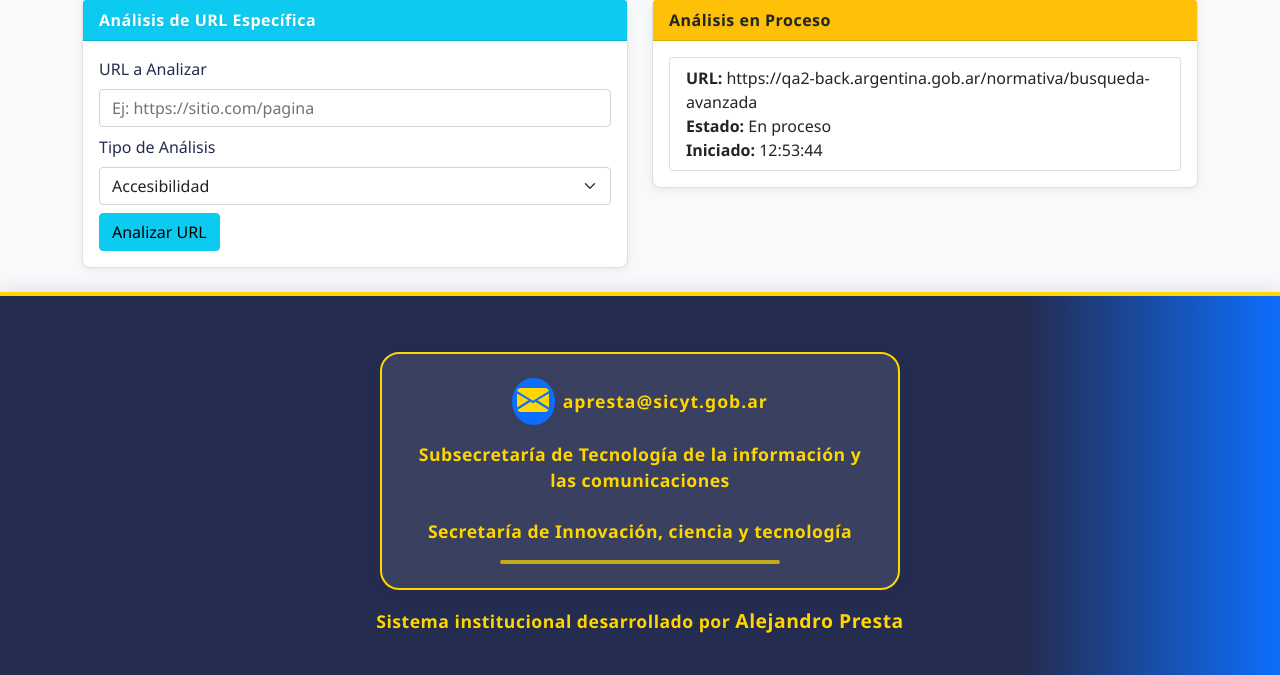
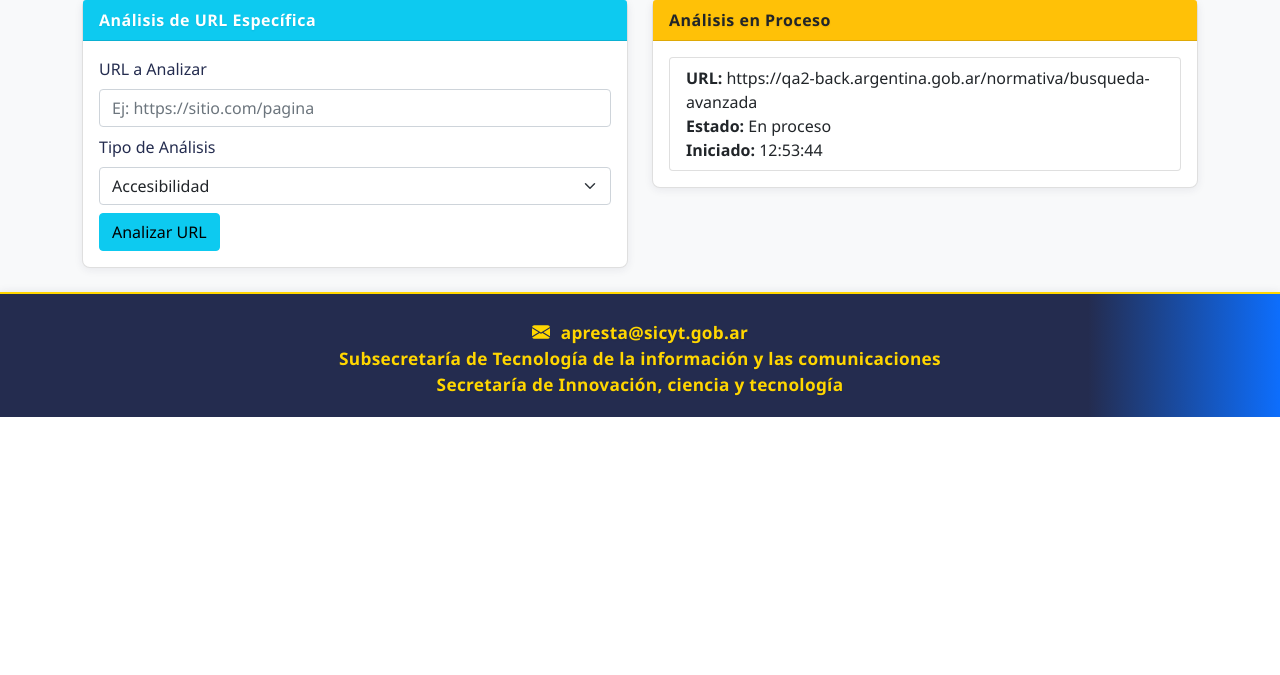
Before and after one commit to alepresta/prestaLabs, a Django app: page / in a window 1280 px wide. Shown: the part 457-1132 px from the top of the page. After the commit the page ends 874 px from the top, so only its background shows below. Run offline with Django 4.2, Linux system fonts and the light colour scheme; the visitor is signed in with stand-in values (Sample User, id 1); parts of the project's set-up code (start-up, migrations or seed data) failed here and were passed over.

Commit message:
Footer minimalista y profesional: diseño compacto, alineado y elegante

```diff
--- a/static/css/dashboard.css
+++ b/static/css/dashboard.css
@@ -81,14 +81,15 @@ body {
 }
 
 .footer {
-    background: linear-gradient(90deg, var(--color-azul-tecnico) 80%, var(--color-azul) 100%);
+    background: linear-gradient(90deg, var(--color-azul-tecnico) 85%, var(--color-azul) 100%);
     color: #fff;
-    padding: 2.5rem 0 1.5rem 0;
-    font-size: 1rem;
-    letter-spacing: 0.5px;
-    border-top: 4px solid var(--color-amarillo);
-    box-shadow: 0 -2px 16px rgba(36,44,79,0.12);
+    padding: 1.1rem 0 0.7rem 0;
+    font-size: 0.98rem;
+    letter-spacing: 0.3px;
+    border-top: 2px solid var(--color-amarillo);
+    box-shadow: 0 -1px 8px rgba(36,44,79,0.08);
     font-family: var(--font-family);
+}
 }
 
 .footer-card {
@@ -133,76 +134,32 @@ body {
 .footer-mail-text {
     font-size: 1.35em;
     font-weight: 700;
+    /* Minimalista y profesional */
+    .footer-minimal {
+        display: flex;
+        flex-direction: column;
+        align-items: center;
+        gap: 0.2em;
+        padding: 0;
+    }
+    .footer-mail-text {
+        font-size: 1.08em;
+        font-weight: 600;
         color: var(--color-amarillo);
-    letter-spacing: 1px;
+        letter-spacing: 0.5px;
         font-family: var(--font-family);
-}
-.footer-info {
-    margin-bottom: 0.5em;
+        display: flex;
+        align-items: center;
+        gap: 0.3em;
     }
     .footer-info-title {
-    font-weight: 600;
+        font-weight: 500;
         color: var(--color-amarillo);
-    font-size: 1.08em;
-    letter-spacing: 0.5px;
+        font-size: 0.98em;
+        letter-spacing: 0.3px;
         font-family: var(--font-family);
+        margin-top: 0.1em;
     }
-.footer-bar {
-    width: 60%;
-    height: 4px;
-    background: var(--color-amarillo);
-    border-radius: 2px;
-    margin: 0.7em auto 0 auto;
-    opacity: 0.7;
-}
-.footer-brand {
-    margin-top: 0.7em;
-}
-.footer-brand-text {
-    color: var(--gris);
-    font-size: 1em;
-    font-family: var(--font-family);
-    letter-spacing: 0.5px;
-}
-}
-
-.footer-card {
-    background: rgba(255,255,255,0.07);
-    border-radius: 1rem;
-    box-shadow: 0 2px 8px rgba(36,44,79,0.10);
-    display: inline-block;
-    min-width: 280px;
-    max-width: 500px;
-}
-
-.footer-mail {
-    display: flex;
-    align-items: center;
-    justify-content: center;
-    gap: 0.5em;
-    margin-bottom: 0.5em;
-}
-
-.footer-mail-text {
-    font-size: 1.25em;
-    font-weight: 700;
-    color: var(--color-amarillo);
-    letter-spacing: 1px;
-}
-
-.footer-info span {
-    font-weight: 600;
-    color: var(--color-amarillo);
-    font-size: 1.05em;
-    letter-spacing: 0.5px;
-}
-}
-
-.footer span {
-    display: block;
-    color: #fff;
-    font-size: 1em;
-    margin-bottom: 0.2em;
 }
 
 .footer .text-center span {
--- a/templates/base.html
+++ b/templates/base.html
@@ -61,26 +61,18 @@
     </main>
 
     <footer class="footer mt-auto">
-        <div class="container py-3">
-            <div class="row align-items-center justify-content-center">
+        <div class="container py-2">
+            <div class="row justify-content-center">
                 <div class="col-12 col-md-8 mx-auto text-center">
-                    <div class="footer-card p-4 mb-2 animate-footer">
-                        <div class="footer-mail mb-3 d-flex justify-content-center align-items-center gap-2">
-                            <span class="footer-icon-circle">
-                                <svg xmlns="http://www.w3.org/2000/svg" width="32" height="32" fill="var(--color-amarillo)" class="bi bi-envelope-fill mb-1" viewBox="0 0 16 16">
-                                    <path d="M.05 3.555A2 2 0 0 1 2 2h12a2 2 0 0 1 1.95 1.555L8 8.414.05 3.555ZM0 4.697v7.104l5.803-3.651L0 4.697ZM6.761 8.83l-6.57 4.134A2 2 0 0 0 2 14h12a2 2 0 0 0 1.809-1.036l-6.57-4.134L8 9.586l-1.239-.757ZM16 4.697l-5.803 3.456L16 11.801V4.697Z"/>
-                                </svg>
-                            </span>
-                            <span class="footer-mail-text">apresta@sicyt.gob.ar</span>
-                        </div>
-                        <div class="footer-info mb-2">
-                            <span class="footer-info-title">Subsecretaría de Tecnología de la información y las comunicaciones</span><br>
-                            <span class="footer-info-title">Secretaría de Innovación, ciencia y tecnología</span>
-                        </div>
-                        <div class="footer-bar mt-3"></div>
-                    </div>
-                    <div class="footer-brand mt-2">
-                        <span class="footer-brand-text">Sistema institucional desarrollado por <strong>Alejandro Presta</strong></span>
+                    <div class="footer-minimal animate-footer">
+                        <span class="footer-mail-text">
+                            <svg xmlns="http://www.w3.org/2000/svg" width="18" height="18" fill="var(--color-amarillo)" class="bi bi-envelope-fill mb-1" viewBox="0 0 16 16" style="vertical-align:middle; margin-right:6px;">
+                                <path d="M.05 3.555A2 2 0 0 1 2 2h12a2 2 0 0 1 1.95 1.555L8 8.414.05 3.555ZM0 4.697v7.104l5.803-3.651L0 4.697ZM6.761 8.83l-6.57 4.134A2 2 0 0 0 2 14h12a2 2 0 0 0 1.809-1.036l-6.57-4.134L8 9.586l-1.239-.757ZM16 4.697l-5.803 3.456L16 11.801V4.697Z"/>
+                            </svg>
+                            apresta@sicyt.gob.ar
+                        </span>
+                        <span class="footer-info-title">Subsecretaría de Tecnología de la información y las comunicaciones</span>
+                        <span class="footer-info-title">Secretaría de Innovación, ciencia y tecnología</span>
                     </div>
                 </div>
             </div>
```
Lines whose indentation alone changed are shown as unchanged.
